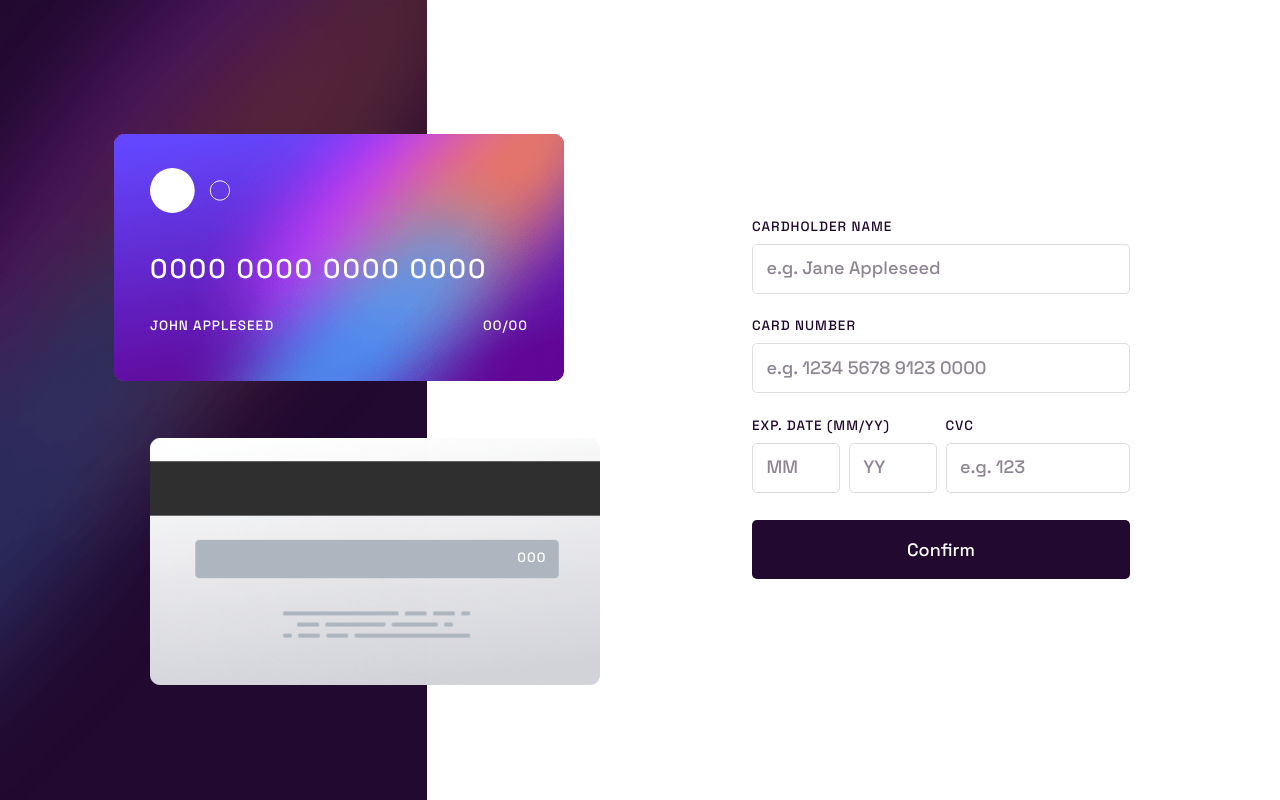
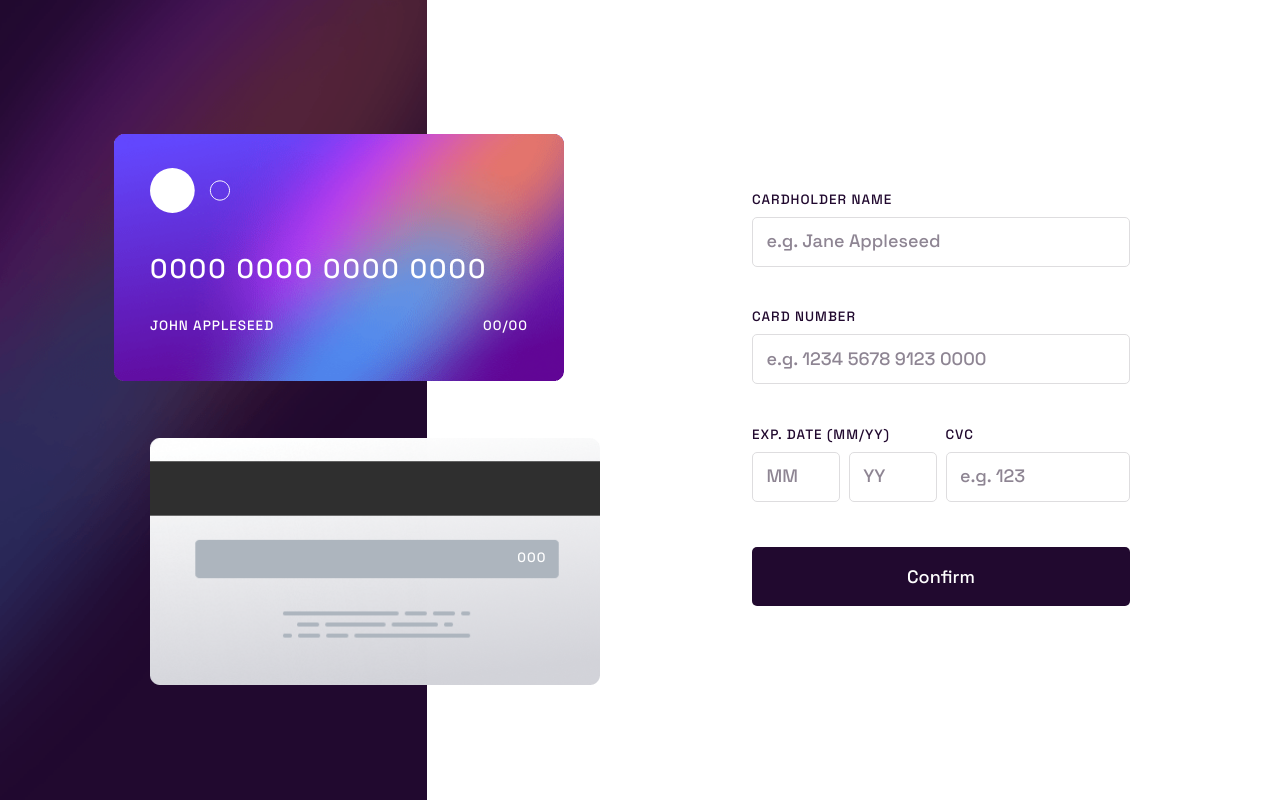
Before and after one commit to samuel-adu/interactive-card-details-form, a React (Vite) app: page / in a window 1280 px wide. Built offline with nearby package versions, Linux system fonts and the light colour scheme.

Commit message:
refactor: set position of error message to avoid resizing of page on errors

```diff
--- a/src/App.jsx
+++ b/src/App.jsx
@@ -62,8 +62,10 @@ function App() {
             id="card-details-form"
             className="form"
           >
-            <div>
-              <label htmlFor="cardHolderName">Cardholder Name</label>
+            <div className="form-control">
+              <label className="form-label" htmlFor="cardHolderName">
+                Cardholder Name
+              </label>
               <input
                 type="text"
                 id="cardHolderName"
@@ -75,8 +77,10 @@ function App() {
               )}
             </div>
 
-            <div>
-              <label htmlFor="cardNumber">Card Number</label>
+            <div className="form-control">
+              <label className="form-label" htmlFor="cardNumber">
+                Card Number
+              </label>
               <input
                 type="text"
                 id="cardNumber"
@@ -86,11 +90,11 @@ function App() {
                   required: "can't be blank",
                   pattern: {
                     value: /^[0-9]+$/,
-                    message: "numbers only",
+                    message: "wrong format, numbers only",
                   },
                   minLength: {
                     value: 16,
-                    message: "Card number must be 16 digits",
+                    message: "16 digits required",
                   },
                 })}
               />
@@ -99,10 +103,10 @@ function App() {
               )}
             </div>
 
-            <div className="form-control">
-              <div>
-                <label>Exp. Date (MM/YY)</label>
-                <div className="form-control">
+            <div className="flex">
+              <div className="form-control">
+                <label className="form-label">Exp. Date (MM/YY)</label>
+                <div className="flex">
                   <input
                     type="text"
                     id="expMonth"
@@ -113,6 +117,10 @@ function App() {
                       pattern: {
                         value: /^[0-9]+$/,
                         message: "numbers only",
+                      },
+                      minLength: {
+                        value: 2,
+                        message: "2 digits required",
                       },
                     })}
                   />
@@ -127,16 +135,26 @@ function App() {
                         value: /^[0-9]+$/,
                         message: "numbers only",
                       },
+                      minLength: {
+                        value: 2,
+                        message: "2 digits required",
+                      },
                     })}
                   />
                 </div>
-                {errors.expMonth && (
+                {errors.expMonth ? (
                   <p className="error-msg">{errors.expMonth.message}</p>
+                ) : errors.expYear ? (
+                  <p className="error-msg">{errors.expYear.message}</p>
+                ) : (
+                  ""
                 )}
               </div>
 
-              <div>
-                <label htmlFor="cvc">CVC</label>
+              <div className="form-control">
+                <label className="form-label" htmlFor="cvc">
+                  CVC
+                </label>
                 <input
                   type="text"
                   id="cvc"
@@ -147,6 +165,10 @@ function App() {
                     pattern: {
                       value: /^[0-9]+$/,
                       message: "numbers only",
+                    },
+                    minLength: {
+                      value: 3,
+                      message: "3 digits required",
                     },
                   })}
                 />
--- a/src/index.css
+++ b/src/index.css
@@ -149,10 +149,11 @@ input {
   border: 1px solid var(--clr-primary-400);
   margin-bottom: 0.5em;
   cursor: pointer;
+  outline: none;
 }
 
 input:focus {
-  outline: 1px solid var(--clr-primary-700);
+  border: 1px solid var(--clr-primary-700);
 }
 
 input.error {
@@ -174,13 +175,18 @@ input.error {
   margin-block: 1em;
 }
 
-.form-control {
+.flex {
   display: flex;
   gap: 0.5em;
 }
 
-.form-control > div {
+.flex > div {
   width: 50%;
+}
+
+.form-control {
+  padding-bottom: 1em;
+  position: relative;
 }
 
 .complete-state {
@@ -195,6 +201,7 @@ input.error {
 .error-msg {
   color: var(--clr-accent);
   font-size: 0.65em;
+  position: absolute;
 }
 
 @media screen and (min-width: 569px) {
```
